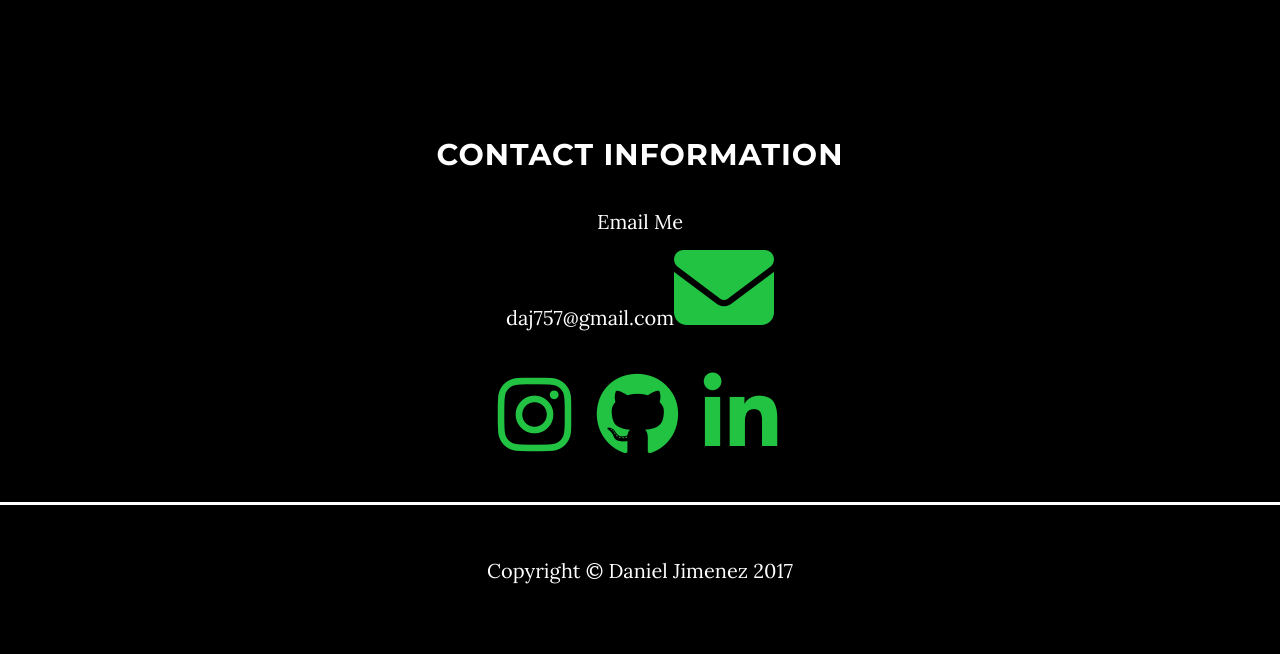
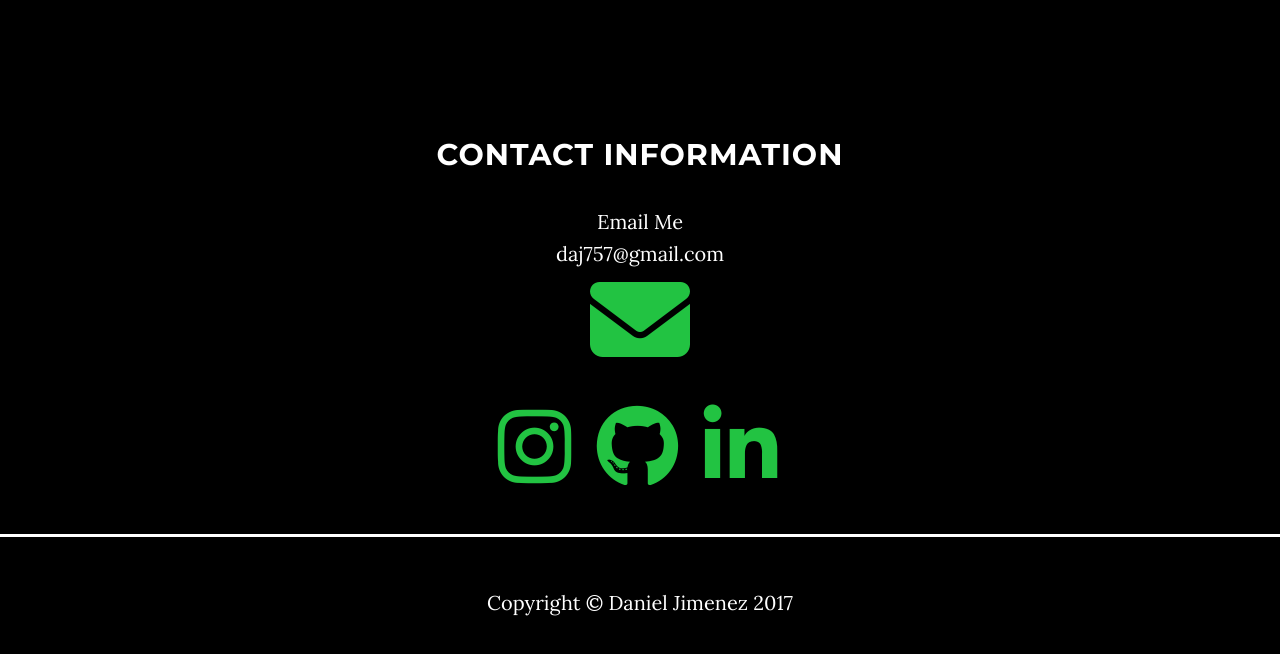
Before and after one commit to daj757/Bootstrap-Portfolio, a website: page index.html in a window 1280 px wide. Shown: the part 2411-3065 px from the top of the page. Drawn offline with nearby package versions, Linux system fonts and the light colour scheme.

Commit message:
break added

```diff
--- a/index.html
+++ b/index.html
@@ -251,7 +251,7 @@
                     <div class="col-lg-8 col-lg-offset-2">
                         <h2>Contact Information</h2>
                         <p>Email Me<br>
-                        daj757@gmail.com<a href="mailto:daj757@gmail.com"><i class="fa fa-envelope" aria-hidden="true"></i></a>
+                        daj757@gmail.com<br><a href="mailto:daj757@gmail.com"><i class="fa fa-envelope" aria-hidden="true"></i></a>
                         </p>
                         <ul class="list-inline banner-social-buttons">
                             <li>
```
